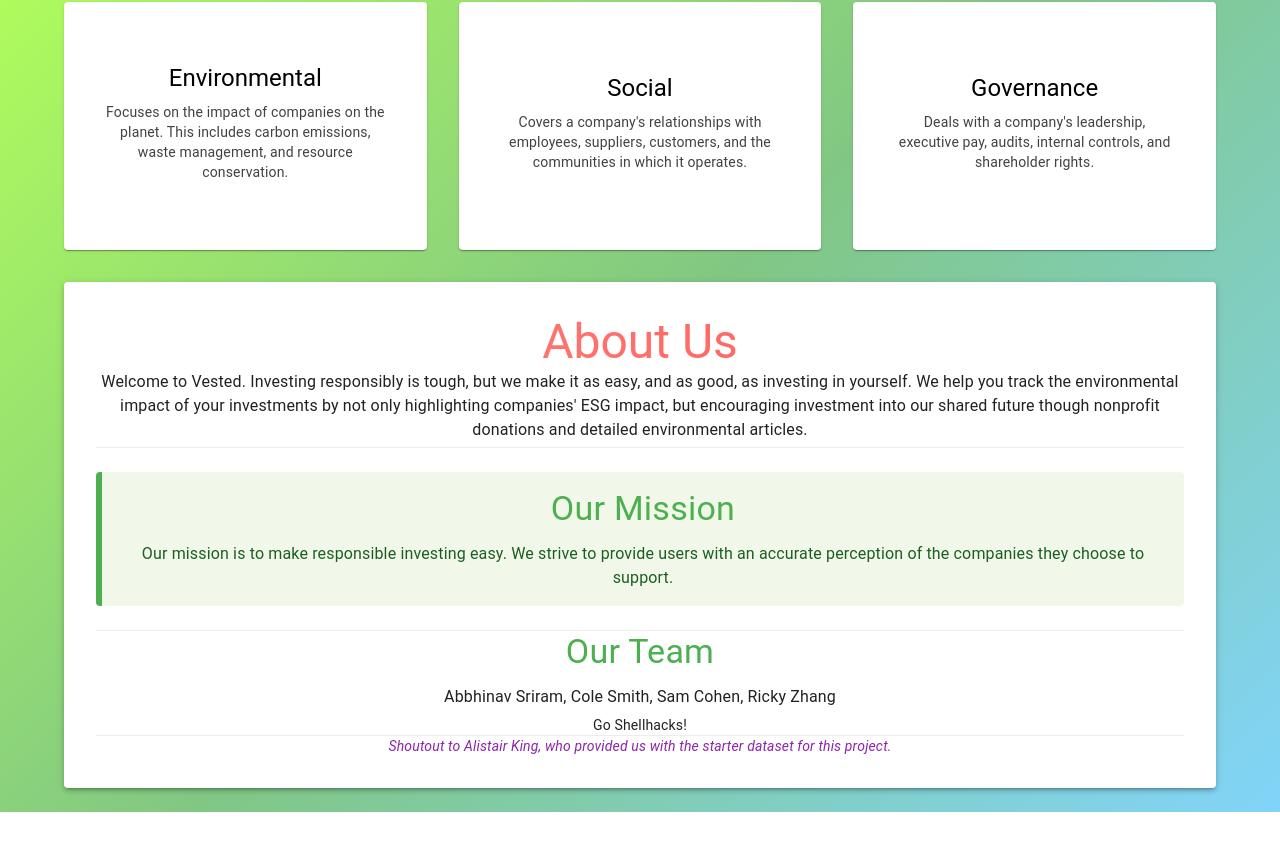
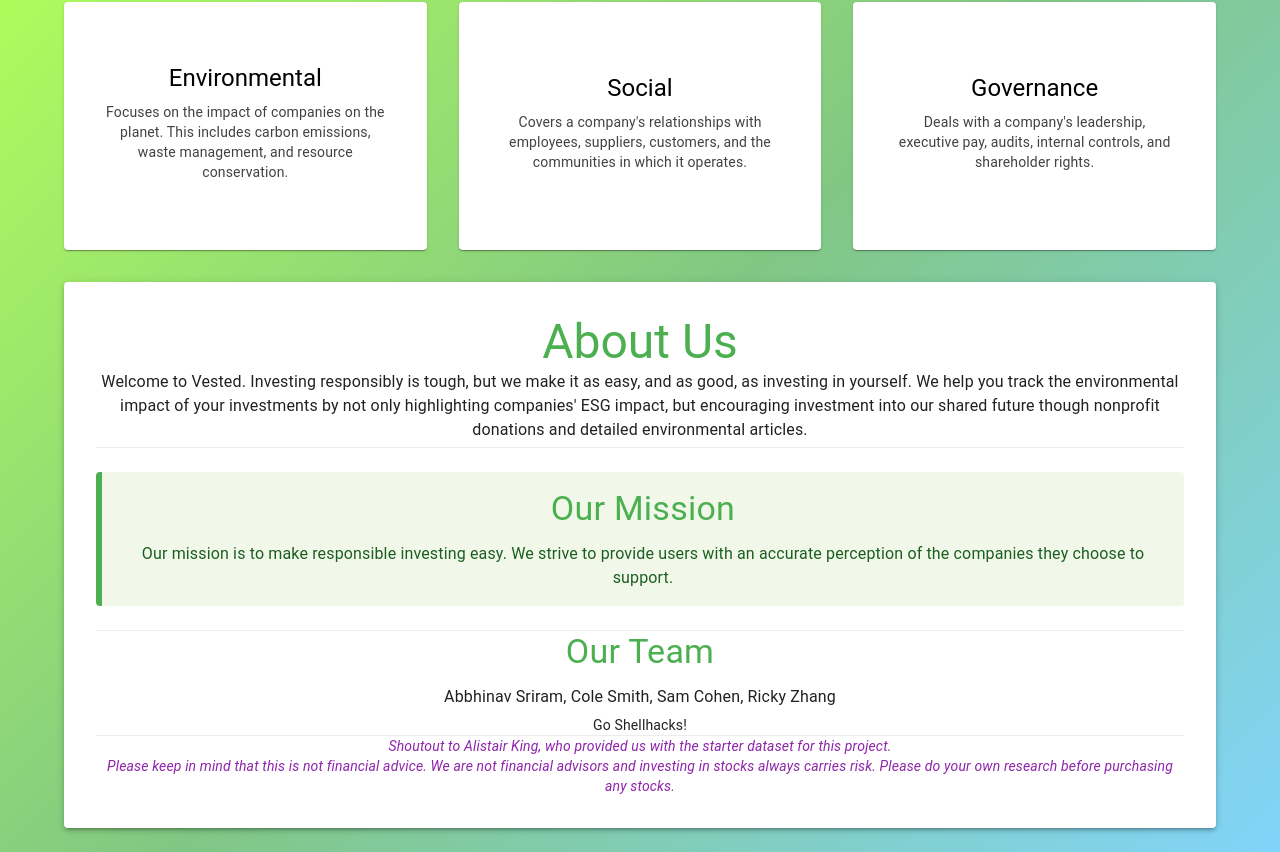
Before and after one commit to colesmith54/Vested, a React (Vite) app in the folder vested-frontend/: page /about in a window 1280 px wide. Shown: the part 159-1011 px from the top of the page. Before the commit the page ends 971 px from the top, so only its background shows below. Built offline with nearby package versions, Linux system fonts and the light colour scheme.

Commit message:
More semantics

```diff
--- a/vested-frontend/src/pages/About.tsx
+++ b/vested-frontend/src/pages/About.tsx
@@ -129,6 +129,13 @@
             <Typography variant="body2" className={styles.shoutout}>
               Shoutout to Alistair King, who provided us with the starter dataset for this project.
             </Typography>
+
+            <Typography variant="body2" className={styles.shoutout}>
+              Please keep in mind that this is not financial advice. We are not financial advisors
+              and investing in stocks always carries risk. Please do your own research before purchasing
+              any stocks.
+
+            </Typography>
           </Paper>
         </Container>
       </div>
--- a/vested-frontend/src/styles/About.module.css
+++ b/vested-frontend/src/styles/About.module.css
@@ -24,7 +24,7 @@
 
   .title {
     margin-bottom: 16px;
-    background: linear-gradient(90deg, #ff8a80, #ff5252);
+    background: linear-gradient(90deg, #4caf50, #4caf50);
     -webkit-background-clip: text;
     -webkit-text-fill-color: transparent; /* Gradient text */
     font-weight: bold;
```
